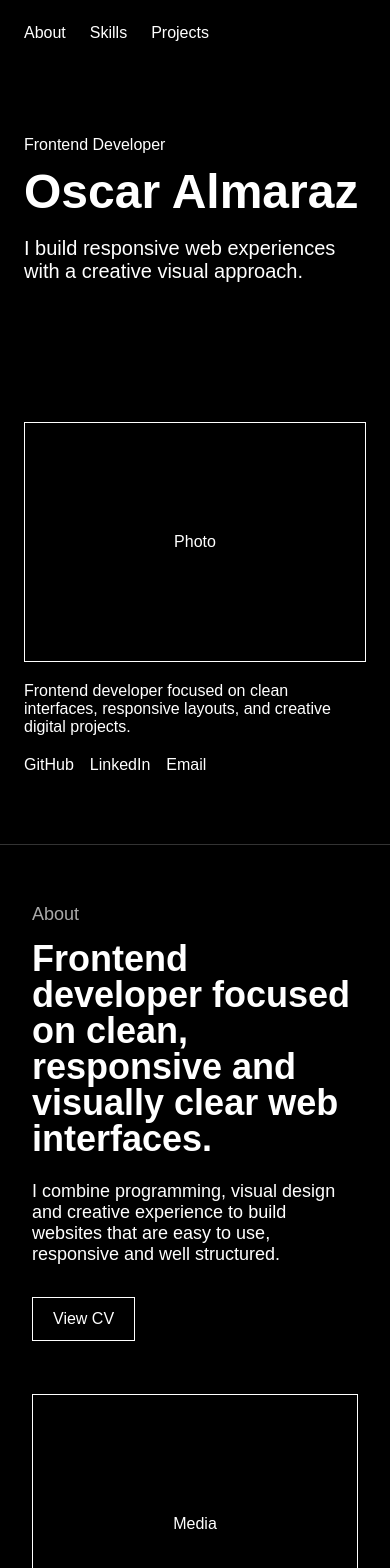
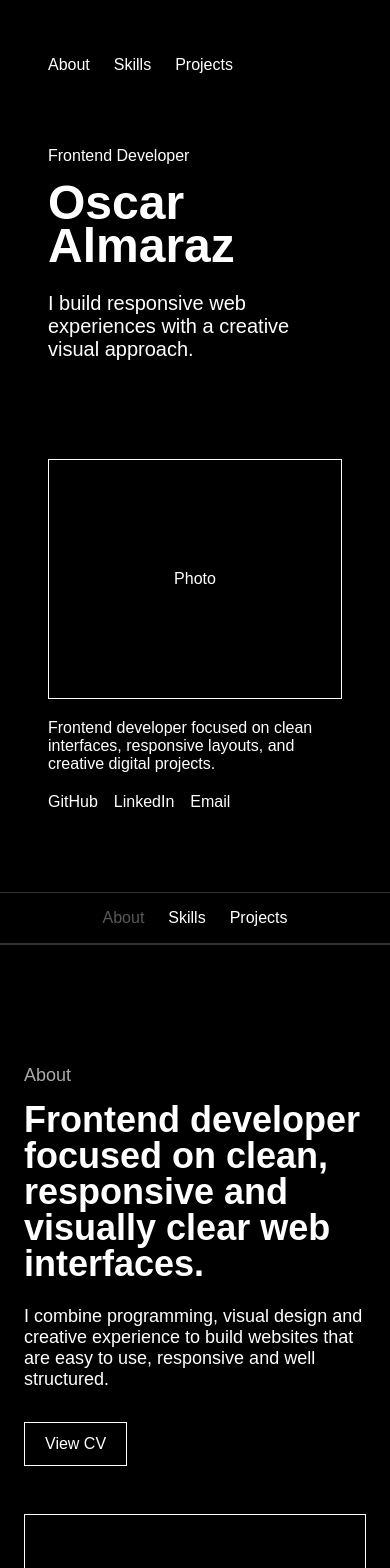
Before and after one commit to OscarAlmaraz350/developer-portfolio, a React (Vite) app: page / in a window 390 px wide. Shown: the top 1568 px of the page. Built offline with nearby package versions, Linux system fonts and the light colour scheme.

Commit message:
global container layout + added nav bar in all sections

```diff
--- a/src/App.tsx
+++ b/src/App.tsx
@@ -1,4 +1,5 @@
 import Hero from "./components/Hero";
+import Navbar from "./components/Navbar";
 import About from "./components/About";
 import Skills from "./components/Skills";
 import Projects from "./components/Projects";
@@ -8,7 +9,7 @@ function App() {
   return (
     <>
       <Hero />
-
+      <Navbar />
       <main>
         <About />
         <Skills />
--- a/src/components/About.tsx
+++ b/src/components/About.tsx
@@ -1,17 +1,18 @@
 function About() {
   return (
-    <section id="about" className="about">
+    <section id="about">
+      <div className="container about">
         <div className="about-text">
           <p className="section-label">About</p>
 
           <h2>
-          Frontend developer focused on clean, responsive and visually clear web
-          interfaces.
+            Frontend developer focused on clean, responsive and visually clear
+            web interfaces.
           </h2>
 
           <p>
-          I combine programming, visual design and creative experience to build
-          websites that are easy to use, responsive and well structured.
+            I combine programming, visual design and creative experience to
+            build websites that are easy to use, responsive and well structured.
           </p>
 
           <a href="#" className="cv-link">
@@ -20,6 +21,7 @@ function About() {
         </div>
 
         <div className="about-media">Media</div>
+      </div>
     </section>
   );
 }
--- a/src/components/Hero.tsx
+++ b/src/components/Hero.tsx
@@ -1,6 +1,7 @@
 function Hero() {
   return (
     <section className="hero">
+      <div className="container hero-inner">
         <nav className="hero-nav">
           <a href="#about">About</a>
           <a href="#skills">Skills</a>
@@ -31,8 +32,9 @@ function Hero() {
             </div>
           </aside>
         </div>
+      </div>
     </section>
-  );
+  )
 }
 
-export default Hero;
+export default Hero
--- a/src/components/Navbar.tsx
+++ b/src/components/Navbar.tsx
@@ -1,9 +1,54 @@
+import { useEffect, useState } from "react";
+
+const navItems = [
+  { label: "About", href: "#about", id: "about" },
+  { label: "Skills", href: "#skills", id: "skills" },
+  { label: "Projects", href: "#projects", id: "projects" },
+];
+
 function Navbar() {
+  const [activeSection, setActiveSection] = useState("about");
+
+  useEffect(() => {
+    const sections = navItems
+      .map((item) => document.getElementById(item.id))
+      .filter((section): section is HTMLElement => section !== null);
+
+    const observer = new IntersectionObserver(
+      (entries) => {
+        entries.forEach((entry) => {
+          if (entry.isIntersecting) {
+            setActiveSection(entry.target.id);
+          }
+        });
+      },
+      {
+        threshold: 0.4,
+      },
+    );
+
+    sections.forEach((section) => {
+      observer.observe(section);
+    });
+
+    return () => {
+      sections.forEach((section) => {
+        observer.unobserve(section);
+      });
+    };
+  }, []);
+
   return (
-    <nav>
-      <a href="#about">About</a>
-      <a href="#skills">Skills</a>
-      <a href="#projects">Projects</a>
+    <nav className="site-nav" aria-label="Section navigation">
+      {navItems.map((item) => (
+        <a
+          key={item.id}
+          href={item.href}
+          className={activeSection === item.id ? "nav-link active" : "nav-link"}
+        >
+          {item.label}
+        </a>
+      ))}
     </nav>
   );
 }
--- a/src/components/Projects.tsx
+++ b/src/components/Projects.tsx
@@ -1,9 +1,66 @@
+const projects = [
+  {
+    title: "Art Portfolio",
+    description:
+      "Responsive portfolio for showcasing digital artwork with grid layout and modal preview.",
+    stack: ["HTML", "CSS", "JavaScript"],
+    liveUrl: "#",
+    githubUrl: "#",
+  },
+  {
+    title: "Frontend Project",
+    description:
+      "A clean responsive web project focused on layout, structure and usability.",
+    stack: ["React", "TypeScript", "CSS"],
+    liveUrl: "#",
+    githubUrl: "#",
+  },
+  {
+    title: "Web Content Project",
+    description:
+      "A structured web page concept focused on content organization and responsive design.",
+    stack: ["HTML", "CSS", "Figma"],
+    liveUrl: "#",
+    githubUrl: "#",
+  },
+];
+
 function Projects() {
   return (
-    <section id="projects">
-      <h2>Projects</h2>
+    <section id="projects" className="projects">
+      <div className="container projects">
+        <div className="projects-header">
+          <p className="section-label">Projects</p>
+          <h2>Selected work built with frontend fundamentals.</h2>
+        </div>
+
+        <div className="projects-grid">
+          {projects.map((project) => (
+            <article className="project-card" key={project.title}>
+              <div className="project-thumbnail">
+                <span>{project.title}</span>
+
+                <div className="project-overlay">
+                  <p>{project.description}</p>
+
+                  <div className="project-stack">
+                    {project.stack.map((item) => (
+                      <span key={item}>{item}</span>
+                    ))}
+                  </div>
+
+                  <div className="project-links">
+                    <a href={project.liveUrl}>Live</a>
+                    <a href={project.githubUrl}>GitHub</a>
+                  </div>
+                </div>
+              </div>
+            </article>
+          ))}
+        </div>
+      </div>
     </section>
-  )
+  );
 }
 
-export default Projects
+export default Projects;
--- a/src/components/Skills.tsx
+++ b/src/components/Skills.tsx
@@ -1,21 +1,22 @@
 const skillGroups = [
   {
-    title: 'Frontend',
-    skills: ['HTML', 'CSS', 'JavaScript', 'TypeScript', 'React'],
+    title: "Frontend",
+    skills: ["HTML", "CSS", "JavaScript", "TypeScript", "React"],
   },
   {
-    title: 'Tools',
-    skills: ['Git', 'GitHub', 'VS Code', 'Figma'],
+    title: "Tools",
+    skills: ["Git", "GitHub", "VS Code", "Figma"],
   },
   {
-    title: 'Creative',
-    skills: ['UI Design', 'Digital Art', 'Music Production'],
+    title: "Creative",
+    skills: ["UI Design", "Digital Art", "Music Production"],
   },
-]
+];
 
 function Skills() {
   return (
     <section id="skills" className="skills">
+      <div className="container skills">
         <div className="skills-header">
           <p className="section-label">Skills</p>
           <h2>Tools and skills I use to build web experiences.</h2>
@@ -34,8 +35,9 @@ function Skills() {
             </div>
           ))}
         </div>
+      </div>
     </section>
-  )
+  );
 }
 
-export default Skills
+export default Skills;
--- a/src/index.css
+++ b/src/index.css
@@ -10,10 +10,20 @@ body {
   font-family: Arial, Helvetica, sans-serif;
 }
 
+.container {
+  width: min(1200px, 100%);
+  margin: 0 auto;
+  padding-inline: 32px;
+}
+
 /* GLOBAL STYLES + HERO*/
 .hero {
   min-height: 100vh;
-  padding: 32px;
+}
+
+.hero-inner {
+  min-height: 100vh;
+  padding-block: 32px;
   display: flex;
   flex-direction: column;
   gap: 48px;
@@ -74,7 +84,7 @@ body {
 
 main section {
   min-height: 100vh;
-  padding: 32px;
+  padding-block: 96px;
   border-top: 1px solid #333;
 }
 
@@ -83,6 +93,30 @@ footer {
   border-top: 1px solid #333;
 }
 
+/* NAVBAR */
+.site-nav {
+  position: sticky;
+  top: 0;
+  z-index: 10;
+  display: flex;
+  justify-content: center;
+  gap: 24px;
+  padding: 16px 32px;
+  background: #000;
+  border-top: 1px solid #333;
+  border-bottom: 1px solid #333;
+}
+
+.nav-link {
+  color: white;
+  text-decoration: none;
+  opacity: 1;
+  transition: opacity 200ms ease;
+}
+
+.nav-link.active {
+  opacity: 0.35;
+}
 /* ABOUT SECTION*/
 .about {
   display: grid;
@@ -167,7 +201,102 @@ footer {
   font-size: 18px;
 }
 
+/* PROJECTS SECTION */
+.projects {
+  display: grid;
+  gap: 64px;
+}
+
+.projects-header h2 {
+  max-width: 900px;
+  font-size: clamp(36px, 5vw, 80px);
+  line-height: 1;
+}
+
+.projects-grid {
+  display: grid;
+  grid-template-columns: repeat(3, 1fr);
+  gap: 24px;
+}
+
+.project-card {
+  min-height: 420px;
+}
+
+.project-thumbnail {
+  position: relative;
+  height: 100%;
+  min-height: 420px;
+  border: 1px solid white;
+  padding: 24px;
+  display: flex;
+  align-items: flex-end;
+  overflow: hidden;
+}
+
+.project-thumbnail > span {
+  font-size: 24px;
+  font-weight: bold;
+}
+
+.project-overlay {
+  position: absolute;
+  inset: 0;
+  padding: 24px;
+  background: #111;
+  display: flex;
+  flex-direction: column;
+  justify-content: flex-end;
+  gap: 24px;
+  opacity: 0;
+  transform: translateY(20px);
+  transition:
+    opacity 200ms ease,
+    transform 200ms ease;
+}
+
+.project-card:hover .project-overlay {
+  opacity: 1;
+  transform: translateY(0);
+}
+
+.project-stack {
+  display: flex;
+  flex-wrap: wrap;
+  gap: 8px;
+}
+
+.project-stack span {
+  border: 1px solid #777;
+  padding: 6px 10px;
+  font-size: 14px;
+}
+
+.project-links {
+  display: flex;
+  gap: 16px;
+}
+
+.project-links a {
+  color: white;
+  text-decoration: none;
+}
+
+@media (max-width: 900px) {
+  .projects-grid {
+    grid-template-columns: 1fr;
+  }
+
+  .project-card,
+  .project-thumbnail {
+    min-height: 320px;
+  }
+}
+
 @media (max-width: 768px) {
+  .container {
+    padding-inline: 24px;
+  }
   .hero {
     padding: 24px;
     gap: 48px;
```
Lines whose indentation alone changed are shown as unchanged.
